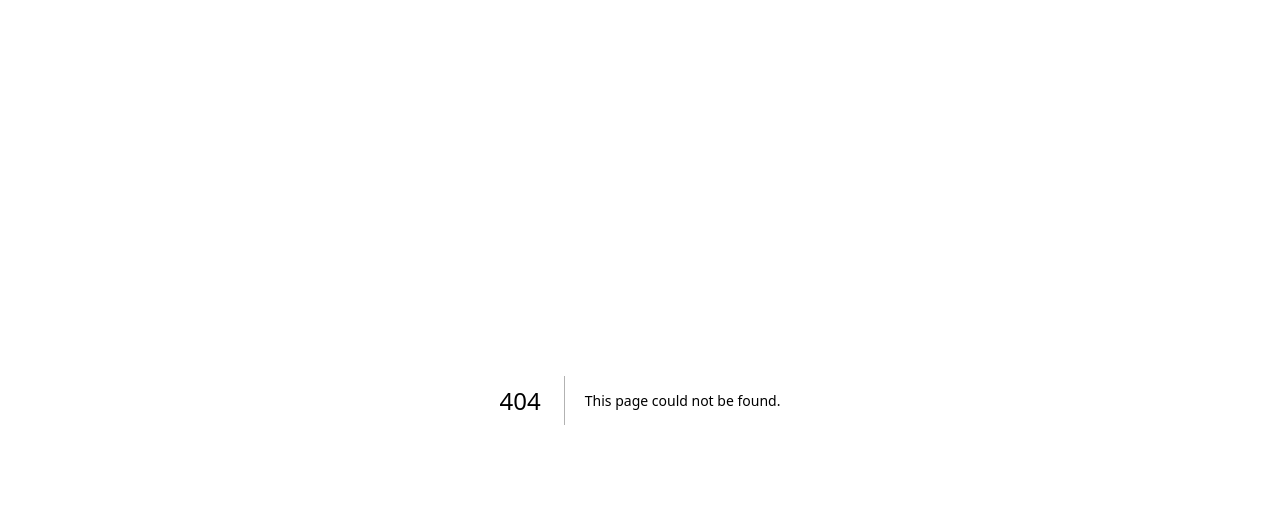
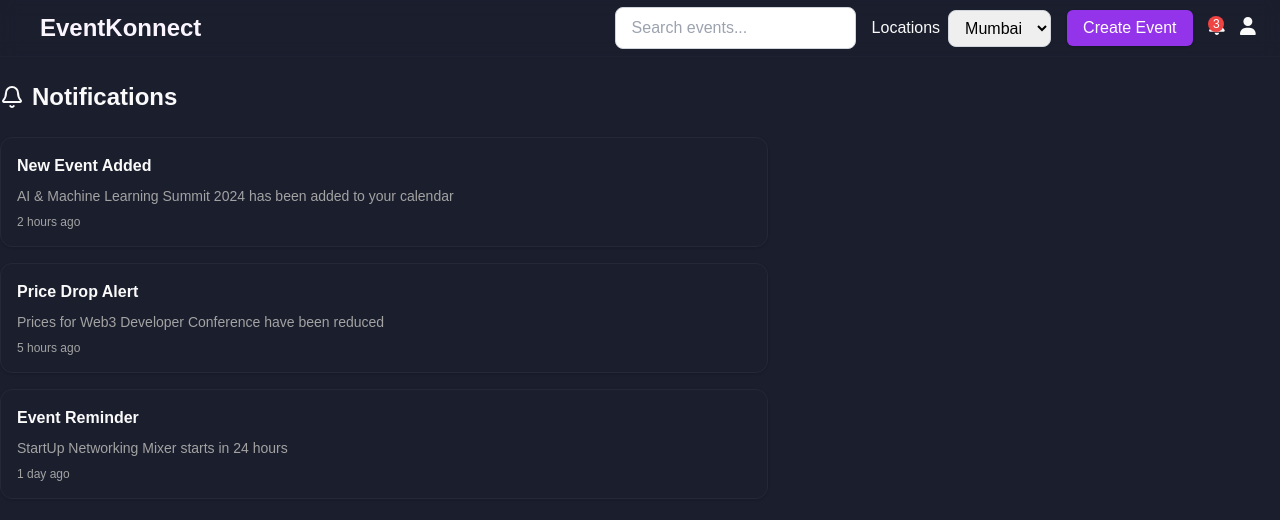
Before and after one commit to Aditya-jambhale/EventKonnect, a Next.js app: page /notifications in a window 1280 px wide. Before the commit this address had no page. Shown: the top 520 px of the page. Built offline with nearby package versions, Linux system fonts and the light colour scheme.

Commit message:
event cards

```diff
--- a/app/page.js
+++ b/app/page.js
@@ -7,7 +7,7 @@ import { Button } from '@/components/ui/button'
 import { DayPicker } from 'react-day-picker'
 import { ChevronLeft, ChevronRight, Calendar, Users } from 'lucide-react'
 import 'react-day-picker/dist/style.css'
-import { database, ref, get } from '@/lib/firebase'
+import { database, ref,get } from '@/lib/firebase'
 
 const categories = ['All', 'Tech', 'Business', 'Marketing']
 
--- a/app/profile/page.jsx
+++ b/app/profile/page.jsx
@@ -0,0 +1,5 @@
+"use  client"
+
+export default function Profile(){
+    return <div>this is profile</div>
+}
--- a/components/header.jsx
+++ b/components/header.jsx
@@ -35,7 +35,7 @@ export function Header() {
                                 <Link href="/app/create-event" className="text-lg hover:text-purple-600">
                                     Create Event
                                 </Link>
-                                <Link href="/notifications" className="text-lg hover:text-purple-600">
+                                <Link href="/app/notfications" className="text-lg hover:text-purple-600">
                                     Notifications
                                 </Link>
                                 <Link href="/app/profile" className="text-lg hover:text-purple-600">
@@ -55,7 +55,7 @@ export function Header() {
                     <div className="flex-1">
                         <input
                             type="text"
-                            placeholder="Search..."
+                            placeholder="Search events..."
                             className="w-full py-2 px-4 border border-gray-300 rounded-lg focus:outline-none focus:ring-2 focus:ring-purple-600 text-black"
                         />
                     </div>
--- a/package.json
+++ b/package.json
@@ -22,12 +22,12 @@
     "@shadcn/ui": "^0.0.4",
     "class-variance-authority": "^0.7.1",
     "clsx": "^2.1.1",
-    "date-fns": "^4.1.0",
+    "date-fns": "^3.6.0",
     "firebase": "^11.3.0",
     "lucide-react": "^0.475.0",
     "next": "^15.1.6",
     "react": "^19.0.0",
-    "react-day-picker": "^8.10.1",
+    "react-day-picker": "^9.5.1",
     "react-dom": "^19.0.0",
     "react-hook-form": "^7.54.2",
     "tailwind-merge": "^3.0.1",
```
Also changed, not shown: app/notifications/page.js (renamed from app/notficiations/page.js), components/events-card.jsx (line endings or trailing spaces), jsconfig.json (line endings or trailing spaces), lib/firebase.js (line endings or trailing spaces), 1 other file (tests, documents, lock files or other folders).
